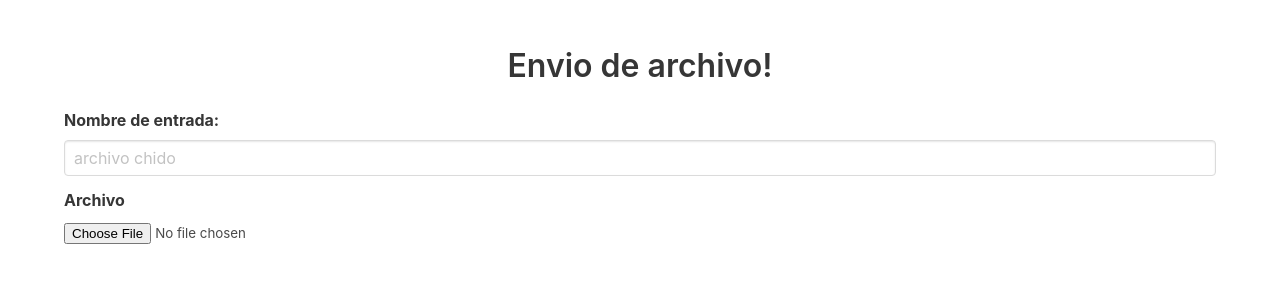
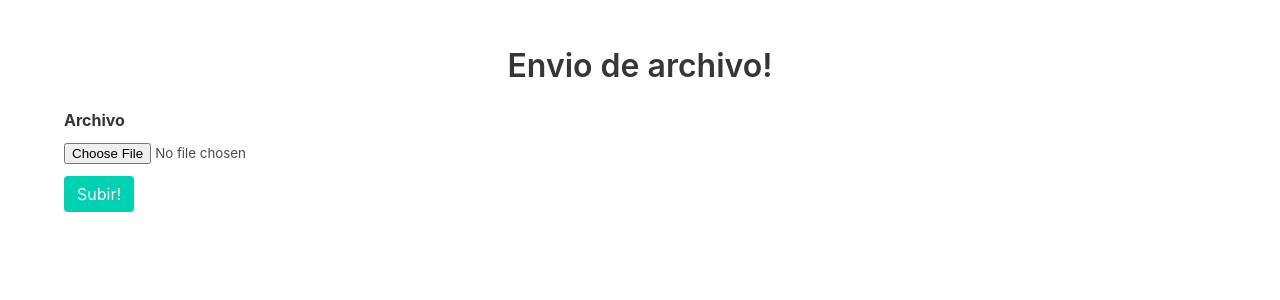
Before and after one commit to Obsinqsob01/lap_controller, a Flask app: page /send-file in a window 1280 px wide. Shown: the part 52-352 px from the top of the page. Run offline with Flask 2, Linux system fonts and the light colour scheme.

Commit message:
Upload files working

```diff
--- a/main.py
+++ b/main.py
@@ -1,4 +1,5 @@
 from flask import Flask, render_template, url_for, request
+from werkzeug.utils import secure_filename
 
 app = Flask(__name__)
 
@@ -9,7 +10,12 @@ def index():
 @app.route('/send-file', methods=['POST', 'GET'])
 def send_file():
     if request.method == 'POST':
-        print("pst method")
+
+        f = request.files['archivo']
+
+        f.save('./files/' + secure_filename(f.filename))
+
+        return 'Se ha subido con exito!'
     elif request.method == 'GET':
         return render_template('send-file.html')
 
--- a/static/script.js
+++ b/static/script.js
@@ -24,7 +24,34 @@ document.addEventListener('DOMContentLoaded', function () {
 
 });
 
+// Click del titulo
 let title = document.getElementById('title');
 title.addEventListener('click', () => {
   window.location.href = '/';
 });
+
+// Subida de un archivo
+let archivoEntrada = document.getElementsByName('archivoEntrada');
+let btnUploadFile = document.getElementById('btnUploadFile');
+
+btnUploadFile.addEventListener('click', () => {
+  var formData = new FormData();
+
+  console.log(archivoEntrada);
+
+  formData.append('archivo', archivoEntrada[0].files[0]);
+
+  var xhttp = new XMLHttpRequest();
+
+  xhttp.onreadystatechange = function() {
+    if (this.readyState == 4 && this.status == 200) {
+      alert(this.response);
+
+      window.location.href = '/';
+    }
+  }
+
+  xhttp.open('POST', '/send-file', true);
+  xhttp.send(formData);
+
+});
--- a/templates/send-file.html
+++ b/templates/send-file.html
@@ -3,11 +3,8 @@
   <h1 class="title text-center">Envio de archivo!</h1>
 
   <div class="field">
-    <label class="label" for="nombreEntrada">Nombre de entrada:</label>
-    <input class="input" type="text" name="nombreEntrada" placeholder="archivo chido">
-  </div>
-  <div class="field">
     <label class="label" for="archivoEntrada">Archivo</label>
     <input type="file" name="archivoEntrada">
   </div>
+  <button type="button" id="btnUploadFile" class="button is-primary">Subir!</button>
 {% endblock %}
```
Also changed, not shown: files/Diseno_sin_titulo.png (added), files/ee51oetymlwx.jpg (added), files/wallhaven-480461.jpg (added).
